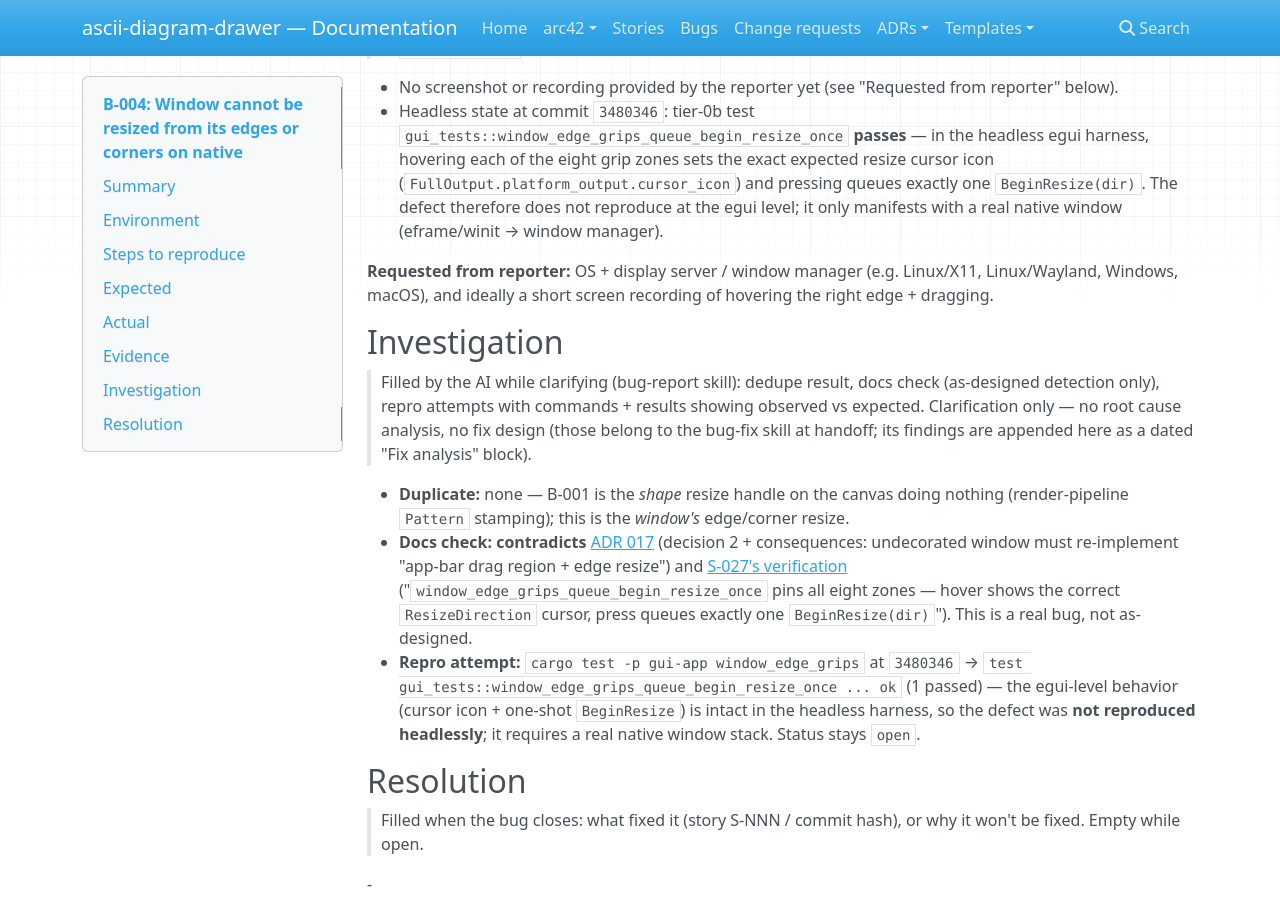
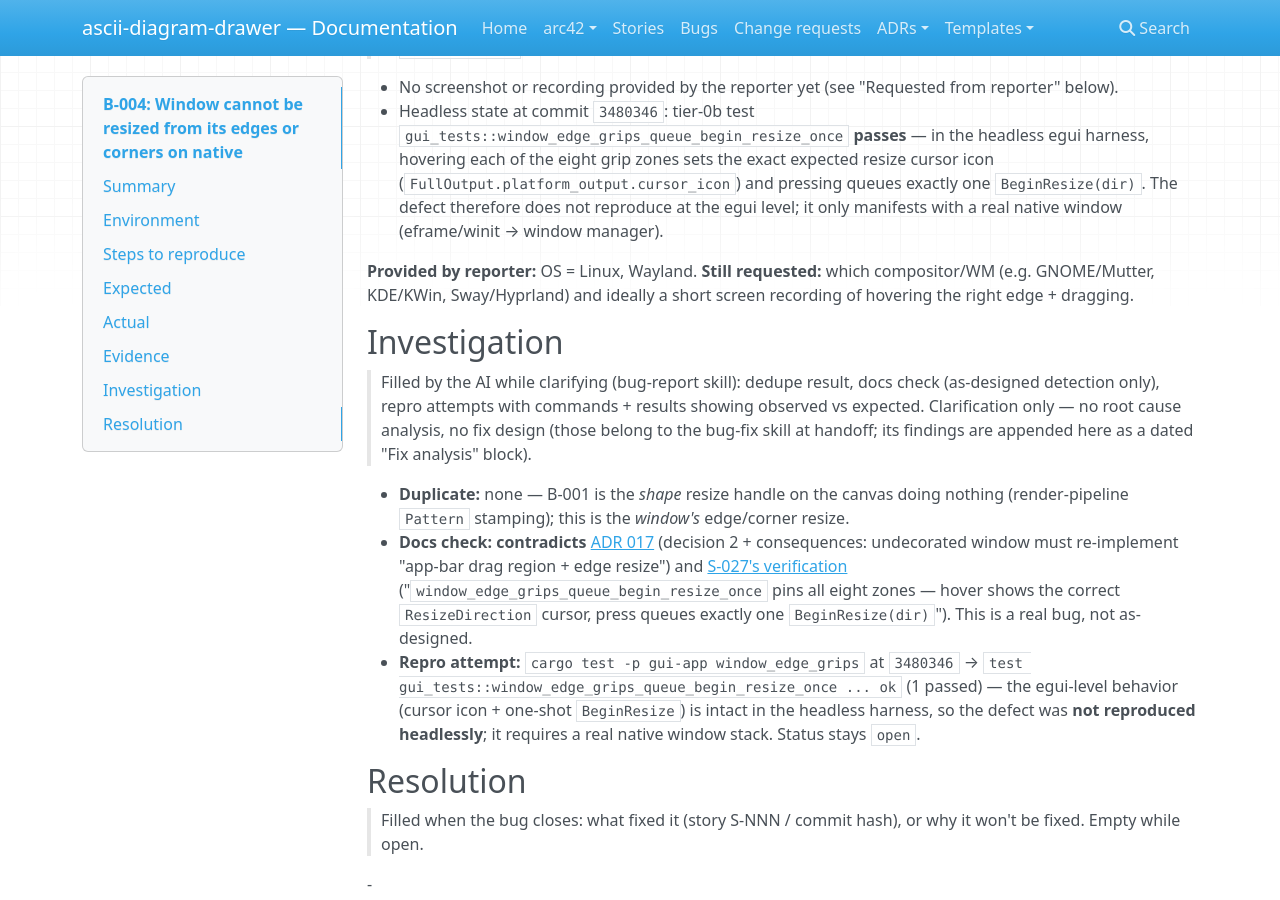
Before and after one commit to Reto411/ascii-diagram-drawer, an MkDocs documentation site: the page built from doc/bugs/B-004-window-edge-resize-not-working.md, in a window 1280 px wide and 900 px high, scrolled down 1217 px. Built offline with MkDocs 1.6.1, drawn with Linux system fonts in a browser that asks for light colours; nearby versions of some CDN libraries; some of the changed text lies outside the part shown.

Commit message:
bug(B-004): record reporter environment — Linux, Wayland

```diff
--- a/doc/bugs/B-004-window-edge-resize-not-working.md
+++ b/doc/bugs/B-004-window-edge-resize-not-working.md
@@ -17,7 +17,7 @@ On the native build, the window cannot be resized by dragging its edges or corne
 
 | | |
 |---|---|
-| OS | unknown (reporter confirmed "native"; OS + display server/WM not given — relevant because undecorated-window resize goes through winit → window manager) |
+| OS | Linux, Wayland (compositor/WM not specified — relevant because undecorated-window resize goes through winit → compositor) |
 | Target | native |
 | Commit | `3480346` |
 | Other | none provided |
@@ -43,7 +43,7 @@ The cursor stays the default arrow — no resize symbol appears on the right edg
 - No screenshot or recording provided by the reporter yet (see "Requested from reporter" below).
 - Headless state at commit `3480346`: tier-0b test `gui_tests::window_edge_grips_queue_begin_resize_once` **passes** — in the headless egui harness, hovering each of the eight grip zones sets the exact expected resize cursor icon (`FullOutput.platform_output.cursor_icon`) and pressing queues exactly one `BeginResize(dir)`. The defect therefore does not reproduce at the egui level; it only manifests with a real native window (eframe/winit → window manager).
 
-**Requested from reporter:** OS + display server / window manager (e.g. Linux/X11, Linux/Wayland, Windows, macOS), and ideally a short screen recording of hovering the right edge + dragging.
+**Provided by reporter:** OS = Linux, Wayland. **Still requested:** which compositor/WM (e.g. GNOME/Mutter, KDE/KWin, Sway/Hyprland) and ideally a short screen recording of hovering the right edge + dragging.
 
 ## Investigation
 
```
